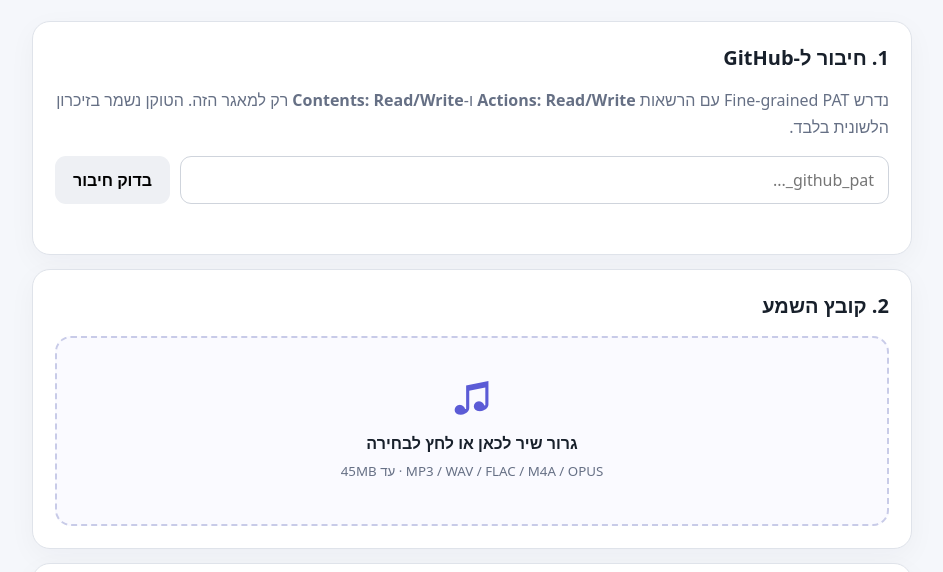
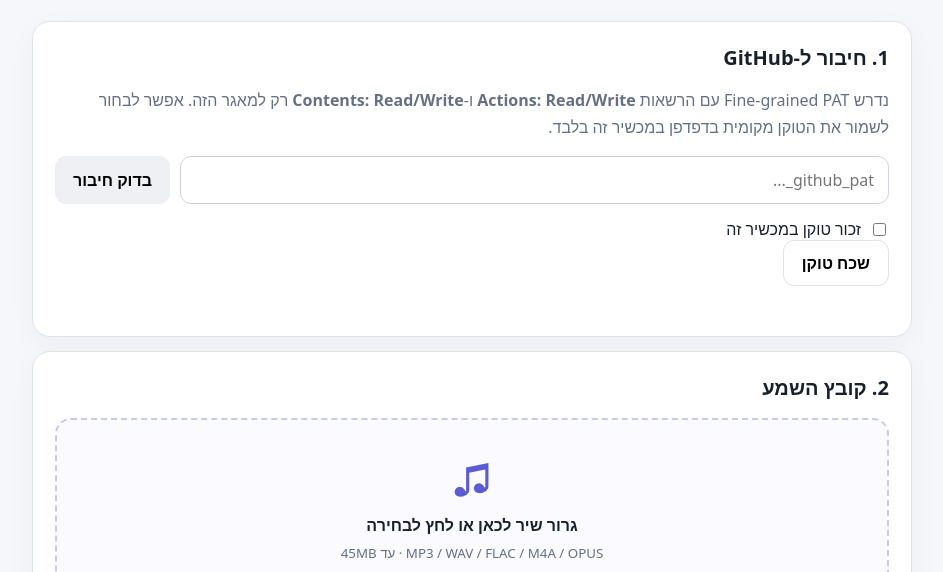
Before and after one commit to avtsye/usersync-web, a plain HTML site: page docs/index.html in a window 1280 px wide. Shown: the part 224-796 px from the top of the page, without its empty margins (168-1111 px from the left). Drawn offline with Linux system fonts and the light colour scheme.

Commit message:
Add optional local token persistence controls

```diff
--- a/docs/index.html
+++ b/docs/index.html
@@ -9,7 +9,7 @@
 <body>
 <main class="shell">
 <header><div><p class="eyebrow">UserSync Web</p><h1>הופכים שיר לקובץ LRC</h1><p class="sub">מעלים קובץ שמע בלבד — המערכת מזהה את הטקסט, מסנכרנת אותו ומחזירה קובץ LRC. אפשר לצרף טקסט ידני רק אם רוצים לשפר דיוק.</p></div><span class="badge">MVP</span></header>
-<section class="card"><h2>1. חיבור ל-GitHub</h2><p class="muted">נדרש Fine-grained PAT עם הרשאות <b>Actions: Read/Write</b> ו-<b>Contents: Read/Write</b> רק למאגר הזה. הטוקן נשמר בזיכרון הלשונית בלבד.</p><div class="row"><input id="token" type="password" autocomplete="off" placeholder="github_pat_..."><button id="checkToken" class="secondary">בדוק חיבור</button></div><div id="authStatus" class="status"></div></section>
+<section class="card"><h2>1. חיבור ל-GitHub</h2><p class="muted">נדרש Fine-grained PAT עם הרשאות <b>Actions: Read/Write</b> ו-<b>Contents: Read/Write</b> רק למאגר הזה. אפשר לבחור לשמור את הטוקן מקומית בדפדפן במכשיר זה בלבד.</p><div class="row"><input id="token" type="password" autocomplete="off" placeholder="github_pat_..."><button id="checkToken" class="secondary">בדוק חיבור</button></div><label class="check"><input id="rememberToken" type="checkbox"> זכור טוקן במכשיר זה</label><button id="forgetToken" class="ghost" type="button">שכח טוקן</button><div id="authStatus" class="status"></div></section>
 <section class="card"><h2>2. קובץ השמע</h2><label id="dropzone" class="dropzone"><input id="audio" type="file" accept=".mp3,.wav,.flac,.m4a,.opus,audio/*" hidden><span class="dropIcon">♫</span><strong>גרור שיר לכאן או לחץ לבחירה</strong><small>MP3 / WAV / FLAC / M4A / OPUS · עד 45MB</small><span id="fileName"></span></label></section>
 <section class="card"><h2>3. זיהוי וסנכרון</h2>
 <div class="grid2"><label>שפה<select id="language"><option value="he" selected>עברית</option><option value="en">English</option><option value="auto">זיהוי אוטומטי</option></select></label><label>מודל<select id="model"><option value="small">small — מהיר</option><option value="medium" selected>medium — מומלץ</option><option value="large-v3-turbo">large-v3-turbo — מדויק יותר</option></select></label></div>
```
